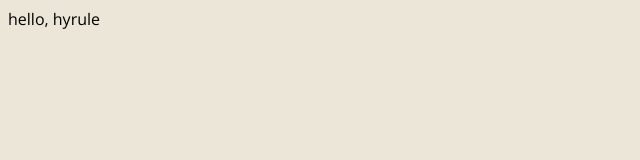
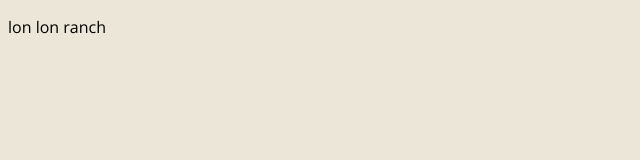
Before and after one commit to erwinchang/vue-example, a Vue app: page / in a window 1280 px wide. Shown: the top 160 px of the page, without its empty margins (0-640 px from the left). Built offline with nearby package versions, Linux system fonts and the light colour scheme.

Commit message:
example 2: add Job.ts

```diff
--- a/src/App.vue
+++ b/src/App.vue
@@ -1,15 +1,28 @@
 <template>
   <div class="app">
-    hello, hyrule
+    <p>{{ jobs[0].location }}</p>
   </div>
 </template>
 
 <script lang="ts">
-import { defineComponent } from 'vue';
+import { defineComponent, ref } from 'vue';
+import Job from '@/types/Job'
 
 export default defineComponent({
   name: 'App',
   components: {
+  },
+  setup() {
+    const jobs = ref<Job[]>([
+      { title: 'farm worker', location: 'lon lon ranch', salary: 30000, id: '1' },
+      { title: 'quarryman', location: 'death mountain', salary: 40000, id: '2' },
+      { title: 'flute player', location: 'the lost woods', salary: 35000, id: '3' },
+      { title: 'fisherman', location: 'lake hylia', salary: 21000, id: '4' },
+      { title: 'prison guard', location: 'gerudo valley', salary: 32000, id: '5' }
+    ])
+    console.log(jobs.value);
+
+    return { jobs }
   }
 });
 </script>
--- /dev/null
+++ b/src/types/Job.ts
@@ -0,0 +1,8 @@
+interface Job {
+    title: string,
+    location: string,
+    salary: number,
+    id: string
+}
+
+export default Job
```
